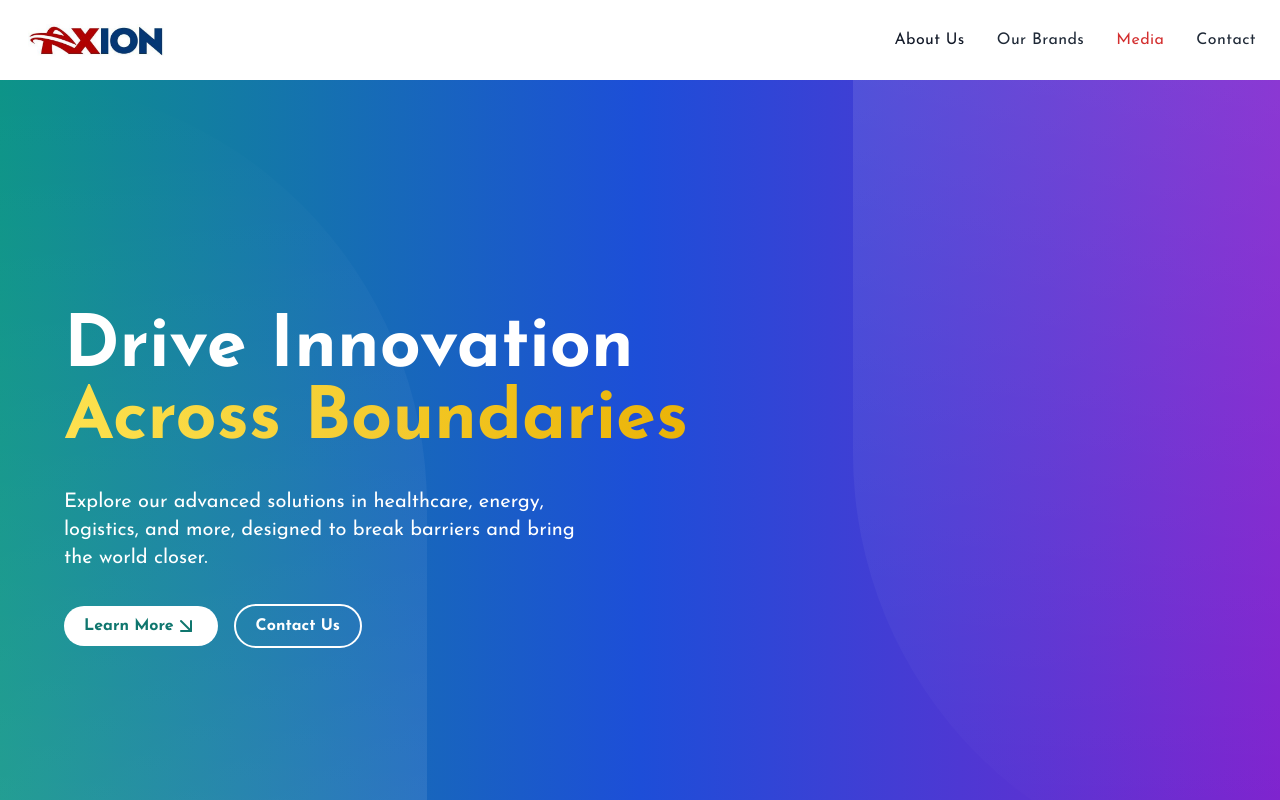
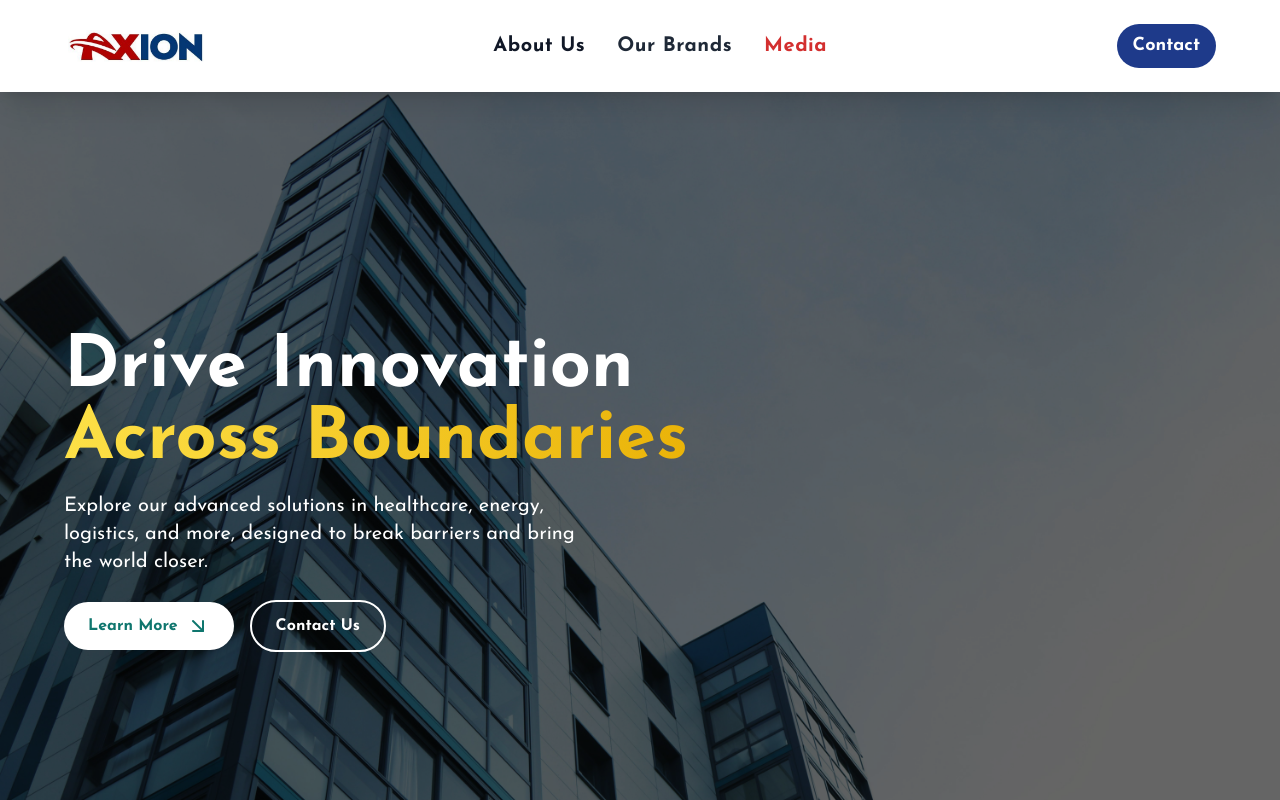
Before and after one commit to chuzzy888/AxionGroup, a React (Vite) app: page / in a window 1280 px wide. Shown: the top 800 px of the page. Built offline with nearby package versions, Linux system fonts and the light colour scheme.

Commit message:
modified hero section

```diff
--- a/src/components/Footer.tsx
+++ b/src/components/Footer.tsx
@@ -11,7 +11,7 @@ import { Link } from "react-router-dom";
 
 const Footer = () => {
   return (
-    <footer className="bg-gray-900 text-white py-8 font-lato">
+    <footer className="bg-gray-900 text-white py-8 font-josefin">
       <div className="max-w-7xl mx-auto px-4 sm:px-6 lg:px-8">
         {/* Footer Links */}
         <div className="grid grid-cols-1 md:grid-cols-4 gap-8">
--- a/src/components/Navbar.tsx
+++ b/src/components/Navbar.tsx
@@ -16,13 +16,11 @@ const Navbar: React.FC<NavbarProps> = ({
   servicesRef,
   contactRef,
 }) => {
-  // const [aboutDropdown, setAboutDropdown] = useState(false);
-  // const [businessDropdown, setBusinessDropdown] = useState(false);
   const [menuOpen, setMenuOpen] = useState(false);
 
   return (
-    <div className="bg-primary text-white p-6 font-inter">
-      <div className="container mx-auto flex justify-between items-center">
+    <div className=" text-white p-6 font-inter  sticky top-0 z-50 bg-white shadow-xl">
+      <div className="container mx-auto md:max-w-6xl lg:max-w-8xl flex justify-between items-center">
         {/* Logo */}
         <Link to={"/"}>
           <div>
@@ -31,75 +29,40 @@ const Navbar: React.FC<NavbarProps> = ({
         </Link>
 
         {/* Desktop Navbar Links */}
-        <div className="lg:flex items-center gap-8 hidden font-light tracking-wide">
-          <div
-            className="relative group"
-            // onMouseEnter={() => setAboutDropdown(true)}
-            // onMouseLeave={() => setAboutDropdown(false)}
-          >
+        <div className="lg:flex items-center text-xl gap-8 hidden font-bold tracking-wide">
+          <div className="relative group">
             <p
-              className="flex font-medium items-center cursor-pointer text-gray-900 hover:text-blue-700 transition-colors duration-300 font-josefin"
+              className="flex font-bold hover:underline decoration decoration-1 items-center cursor-pointer text-gray-900 hover:text-blue-700 transition-colors duration-300 font-josefin"
               onClick={() => scrollToSection(aboutRef)}
             >
               About Us
             </p>
-            {/* {aboutDropdown && (
-              <div className="absolute top-full left-0 w-48 bg-white shadow-lg rounded-md z-50">
-                <ul className="py-2">
-                  <li className="dropdown-item">Our Story</li>
-                  <li className="dropdown-item">Our Vision</li>
-                  <li className="dropdown-item">Our Mission</li>
-                  <li className="dropdown-item">Our Team</li>
-                </ul>
-              </div>
-            )} */}
           </div>
 
-          <div
-            className="relative group"
-            // onMouseEnter={() => setBusinessDropdown(true)}
-            // onMouseLeave={() => setBusinessDropdown(false)}
-          >
+          <div className="relative group">
             <p
-              className="flex font-medium items-center cursor-pointer text-gray-800 hover:text-blue-700 transition-colors duration-300 font-josefin"
+              className="flex  font-bold hover:underline decoration decoration-1 items-center cursor-pointer text-gray-800 hover:text-blue-700 transition-colors duration-300 font-josefin"
               onClick={() => scrollToSection(servicesRef)}
             >
               Our Brands
             </p>
-            {/* {businessDropdown && (
-              <div className="absolute top-full left-0 w-48 bg-white text-black shadow-lg rounded-md z-50">
-                <ul className="py-2">
-                  <li className="dropdown-item">Pharmaceuticals</li>
-                  <li className="dropdown-item">Hospitality</li>
-                  <li className="dropdown-item">Logistics</li>
-                  <li className="dropdown-item">Agriculture</li>
-                  <li className="dropdown-item">Technology</li>
-                </ul>
-              </div>
-            )} */}
           </div>
 
           <p
-            className="navbar-link text-lightRed cursor-pointer hover:text-blue-700 font-medium font-josefin"
+            className="navbar-link text-lightRed cursor-pointer hover:text-blue-700  font-bold hover:underline decoration decoration-1 font-josefin"
             onClick={() => scrollToSection(servicesRef)}
           >
             Media
           </p>
-          {/*
-          <Link to={"/contact"}>
-            <p className="navbar-link text-gray-800 cursor-pointer font-inter hover:text-blue-700 font-medium font-josefin">
-              Contact
-            </p>
-          </Link> */}
-
+        </div>
+        <div>
           <p
-            className="navbar-link text-gray-800 cursor-pointer font-inter hover:text-blue-700 font-medium font-josefin"
+            className="navbar-link text-white  cursor-pointer bg-blue-900 hidden md:block  p-2 px-4 text-lg hover:bg-blue-800 hover:text-white rounded-full   font-bold font-josefin"
             onClick={() => scrollToSection(contactRef)}
           >
             Contact
           </p>
         </div>
-
         {/* Mobile Menu Icon */}
         <div className="lg:hidden">
           <button
--- a/src/pages/Home.tsx
+++ b/src/pages/Home.tsx
@@ -7,6 +7,7 @@ import phc from "../assets/images/phc.jpg";
 import autos from "../assets/images/ptp.jpg";
 import lgc from "../assets/images/lgc.jpg";
 import fms from "../assets/images/mat.jpeg";
+import bghe from "../assets/images/bghe.jpg";
 
 import teamMember1 from "../assets/images/dj.jpeg";
 import tech from "../assets/images/tech.jpg";
@@ -271,20 +272,21 @@ export default function Home() {
         servicesRef={servicesRef}
         contactRef={contactRef}
       />
+
       {/* Hero Section */}
-
-      <section className="relative py-8 lg:py-0 lg:h-screen bg-gradient-to-r from-teal-600 via-blue-700 to-purple-700 flex items-center">
-        {/* Background Elements */}
-        <div className="absolute top-0 right-0 h-full w-1/3 bg-gradient-to-b from-white/10 to-transparent rounded-bl-full pointer-events-none"></div>
-        <div className="absolute bottom-0 left-0 h-full w-1/3 bg-gradient-to-t from-white/10 to-transparent rounded-tr-full pointer-events-none"></div>
+      <section
+        className="relative bg-cover bg-center bg-no-repeat py-12 lg:py-0 lg:h-screen h-[500px] flex items-center"
+        style={{
+          backgroundImage: `url(${bghe})`, // Replace with your image path
+        }}
+      >
+        {/* Overlay for reduced brightness */}
+        <div className="absolute inset-0 bg-black/60"></div>
 
         {/* Content Wrapper */}
-        <div className="container mx-auto px-6 lg:px-16 flex flex-col items-start justify-center h-full space-y-8 text-white">
+        <div className="container mx-auto px-6 lg:px-16 flex flex-col items-start justify-center h-full text-white z-10">
           {/* Main Heading */}
-          <h1
-            className="text-5xl sm:text-6xl lg:text-7xl font-extrabold leading-tight max-w-3xl font-josefin"
-            // style={{ fontFamily: "'Montserrat', sans-serif" }}
-          >
+          <h1 className="text-4xl sm:text-5xl lg:text-7xl font-extrabold leading-tight max-w-3xl font-josefin">
             Drive Innovation <br />
             <span className="text-transparent bg-clip-text bg-gradient-to-r from-yellow-300 to-yellow-500">
               Across Boundaries
@@ -292,39 +294,25 @@ export default function Home() {
           </h1>
 
           {/* Subheading */}
-          <p className="text-base sm:text-lg lg:text-xl max-w-lg font-josefin">
+          <p className="mt-4 text-base sm:text-lg lg:text-xl max-w-lg font-josefin">
             Explore our advanced solutions in healthcare, energy, logistics, and
             more, designed to break barriers and bring the world closer.
           </p>
 
           {/* Buttons */}
-          {/* <div className="flex space-x-6">
-            <a
-              href="#explore"
-              className="px-8 py-4 bg-white text-teal-700 rounded-full font-semibold hover:bg-gray-200 transition duration-300 transform hover:scale-105"
-            >
-              Discover More
-            </a>
-            <a
-              href="#contact"
-              className="px-8 py-4 bg-transparent border-2 border-white text-white rounded-full font-semibold hover:bg-darkBlue hover:text-white transition duration-300 transform hover:scale-105"
-            >
-              Contact Us
-            </a>
-          </div> */}
-          <div className="flex flex-nowrap justify-center items-center gap-4">
+          <div className="mt-6 flex flex-wrap items-center gap-4">
             <a
               href="#explore"
               onClick={() => scrollToSection(aboutRef)}
-              className="flex items-center px-5 py-2 font-josefin bg-white text-teal-700 rounded-full font-semibold hover:bg-gray-200 transition duration-300 transform hover:scale-105"
+              className="flex items-center px-6 py-3 font-josefin  bg-white text-teal-700 rounded-full font-semibold hover:bg-gray-200 transition duration-300 transform hover:scale-105"
             >
               Learn More
-              <FiArrowDownRight className="text-2xl" />
+              <FiArrowDownRight className="text-2xl ml-2" />
             </a>
             <a
               href="#contact"
               onClick={() => scrollToSection(contactRef)}
-              className="px-5 py-2 bg-transparent font-josefin border-2 border-white text-white rounded-full font-semibold hover:bg-darkBlue hover:text-white transition duration-300 transform hover:scale-105"
+              className="px-6 py-3 font-josefin hidden md:block bg-transparent border-2 border-white text-white rounded-full font-semibold hover:bg-darkBlue hover:text-white transition duration-300 transform hover:scale-105"
             >
               Contact Us
             </a>
@@ -554,7 +542,7 @@ export default function Home() {
               <h2 className="text-4xl font-bold text-gray-800 mb-4 font-josefin">
                 We Are A Key Player In Several Sectors
               </h2>
-              <p className="text-base text-gray-600 mb-6 font-lato ">
+              <p className="text-base text-gray-600 mb-6 font-josefin ">
                 Since its inception in 2011, Axion Group Limited conducted its
                 business transactions in accordance with its core values of
                 integrity, customer focus, excellence, efficiency, and
@@ -564,7 +552,7 @@ export default function Home() {
                 corporate organizations, transportation companies, and
                 government agencies.
               </p>
-              <div className="flex items-center">
+              <div className="flex items-center font-josefin">
                 <img
                   src={teamMember1}
                   alt="Dr. Jude Obaikor"
@@ -589,7 +577,7 @@ export default function Home() {
             <h2 className="text-4xl font-bold text-center mb-4 font-josefin">
               Our Services
             </h2>
-            <p className="text-center text-gray-600 mb-12 font-lato px-5">
+            <p className="text-center text-gray-600 mb-12 font-josefin px-5">
               Axion Group delivers a diverse range of services across multiple
               sectors, ensuring quality, innovation, and excellence.
             </p>
@@ -724,7 +712,7 @@ export default function Home() {
         </Fade>
       </section> */}
 
-      <section className="bg-gray-50 py-16 px-4" ref={contactRef}>
+      <section className="bg-gray-50 py-16 px-4  font-josefin" ref={contactRef}>
         <div className="max-w-5xl mx-auto">
           <h2 className="text-2xl md:text-3xl font-bold text-center mb-8 font-josefin">
             Connect with one of our global offices
@@ -777,7 +765,7 @@ export default function Home() {
                   <p className="font-semibold text-gray-800 font-josefin">
                     Press / Media / Blogger Information
                   </p>
-                  <p className="font-semibold text-gray-800 mt-2 font-lato">
+                  <p className="font-semibold text-gray-800 mt-2 font-josefin">
                     Leave Us A Mail*{" "}
                   </p>
                   <a
```
Also changed, not shown: src/assets/images/bghe.jpg (added).
